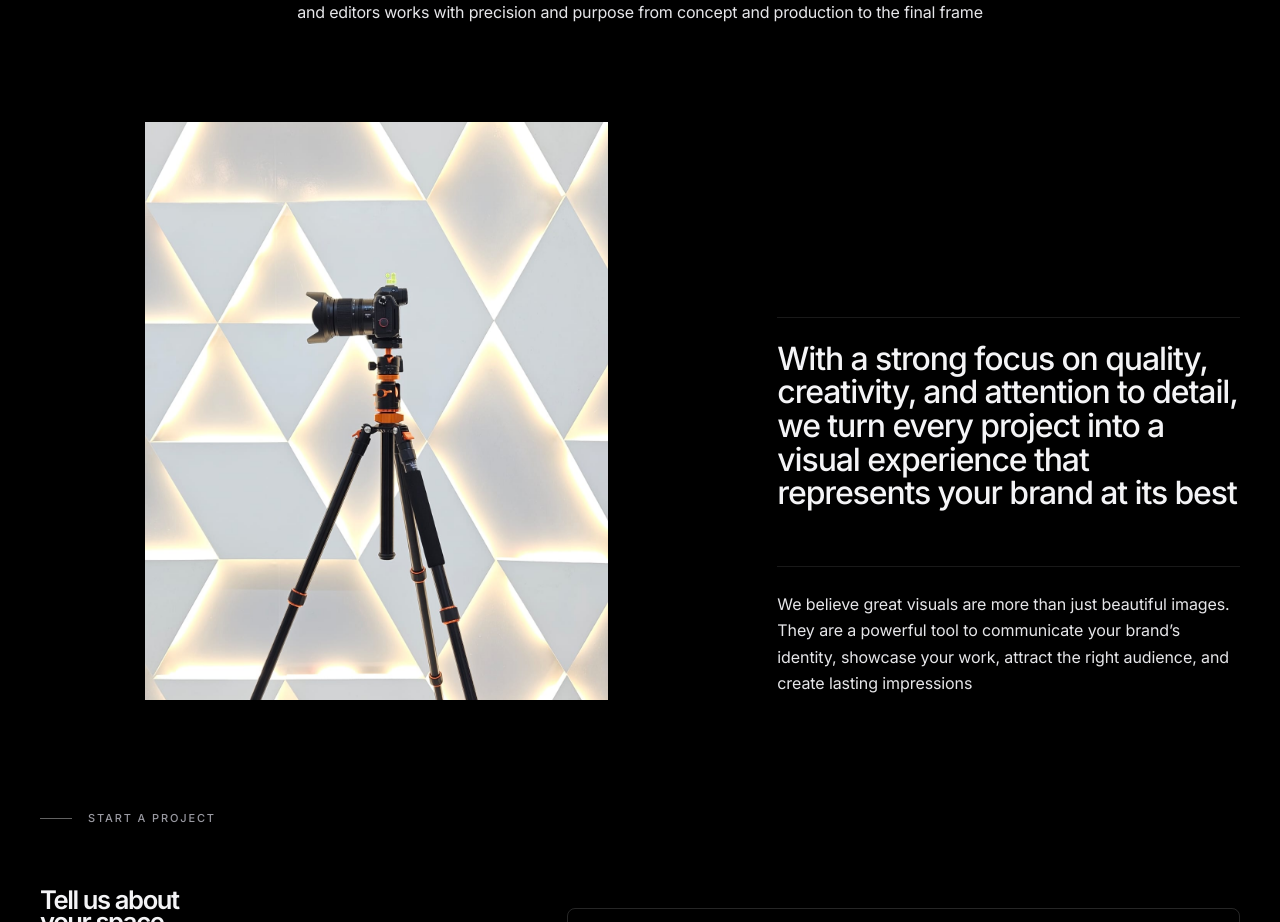
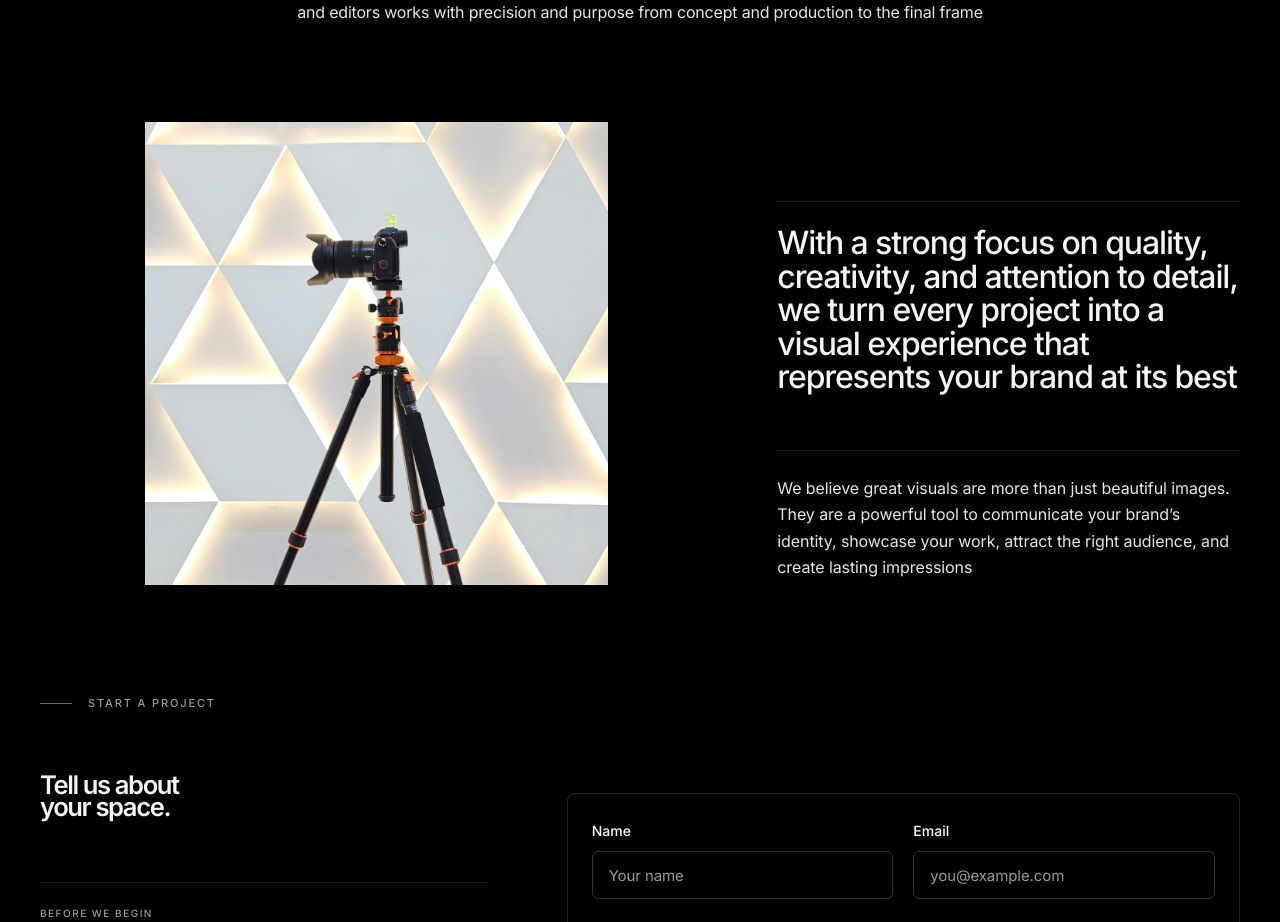
Before and after one commit to Gigawashudas/st-photography, a Next.js app: page / in a window 1280 px wide. Shown: the part 2400-3322 px from the top of the page. Built offline with nearby package versions, Linux system fonts and the light colour scheme; no server answers; the database is empty.

Commit message:
about section image sqrt

```diff
--- a/components/about/about-section.tsx
+++ b/components/about/about-section.tsx
@@ -65,7 +65,7 @@ export function AboutSection() {
             }}
             className="lg:col-span-5 lg:col-start-2"
           >
-            <div className="bg-subtle relative aspect-[4/5] overflow-hidden">
+            <div className="bg-subtle relative aspect-square overflow-hidden">
               <motion.div
                 whileHover={{ scale: 1.035 }}
                 transition={{
```
